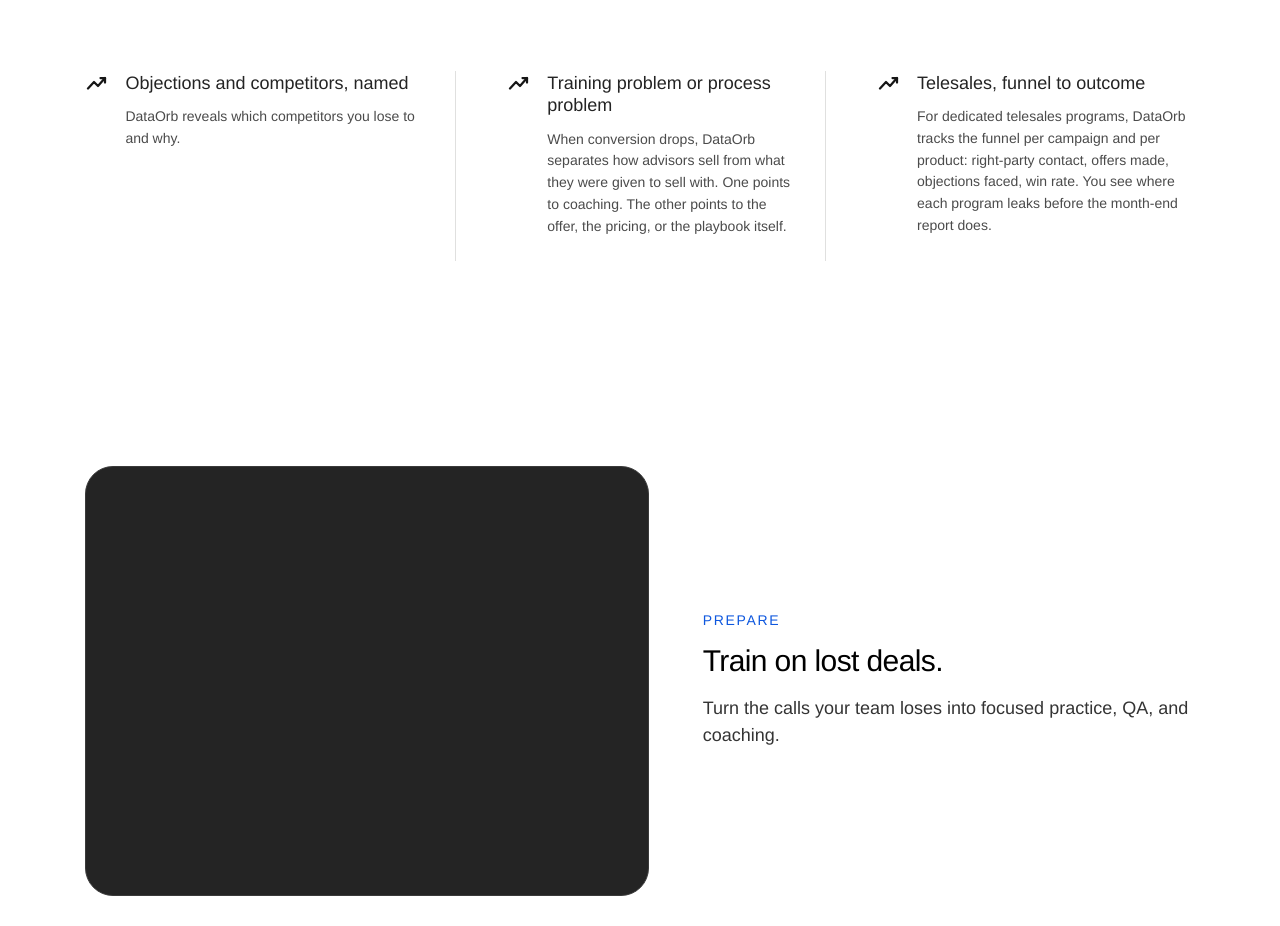
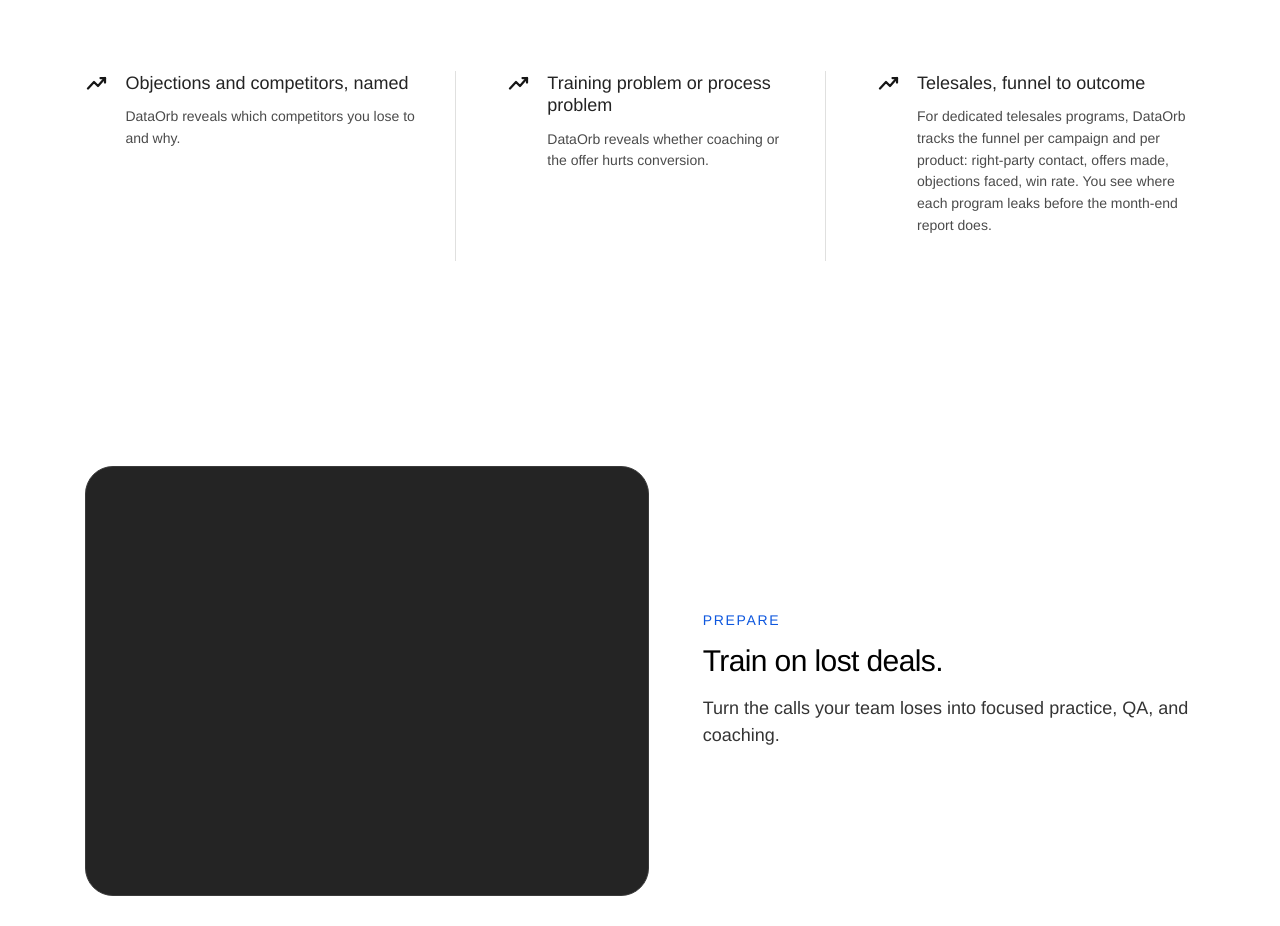
Before and after one commit to Umesh0014/DO-website, a Next.js app: page /revenue-intelligence in a window 1280 px wide. Shown: the part 2240-3166 px from the top of the page. Built offline with nearby package versions, Linux system fonts and the light colour scheme; a web font is replaced by a local one.

Commit message:
Refine conversion diagnosis copy

```diff
--- a/app/components/IntelligenceLandingPage.tsx
+++ b/app/components/IntelligenceLandingPage.tsx
@@ -100,7 +100,7 @@ const revenueSections: IntelligenceSection[] = [
       },
       {
         title: "Training problem or process problem",
-        body: "When conversion drops, DataOrb separates how advisors sell from what they were given to sell with. One points to coaching. The other points to the offer, the pricing, or the playbook itself.",
+        body: "DataOrb reveals whether coaching or the offer hurts conversion.",
       },
       {
         title: "Telesales, funnel to outcome",
```
